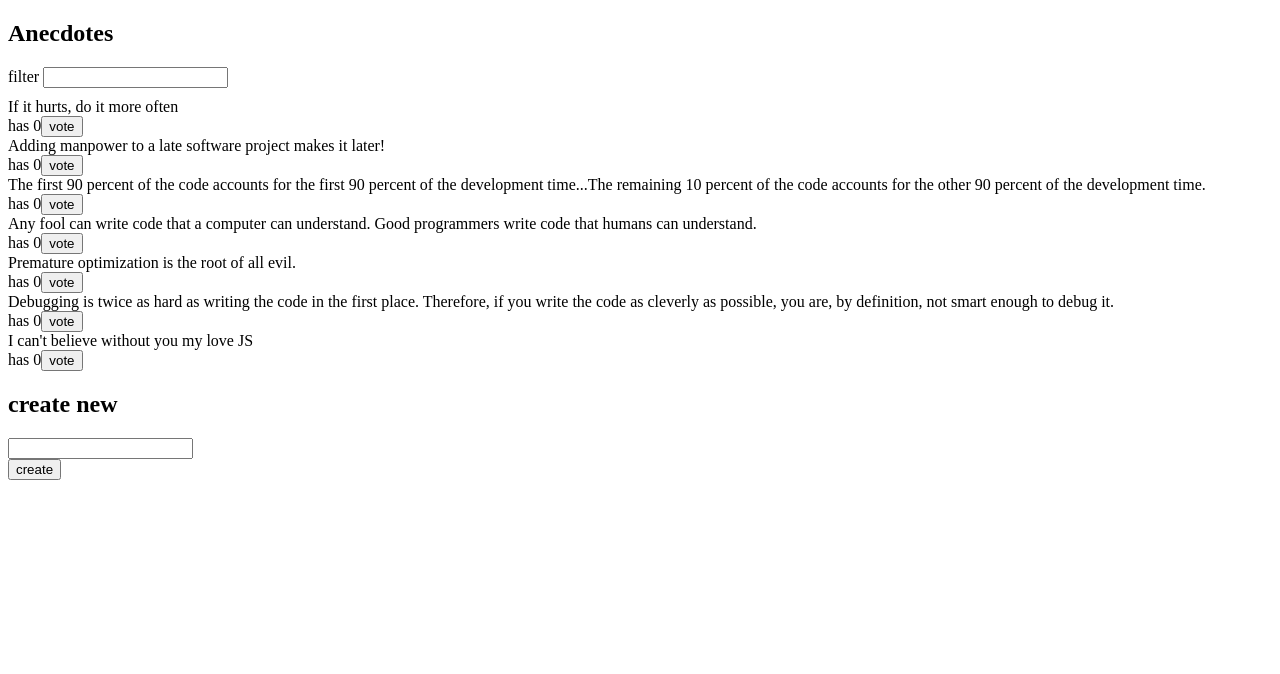
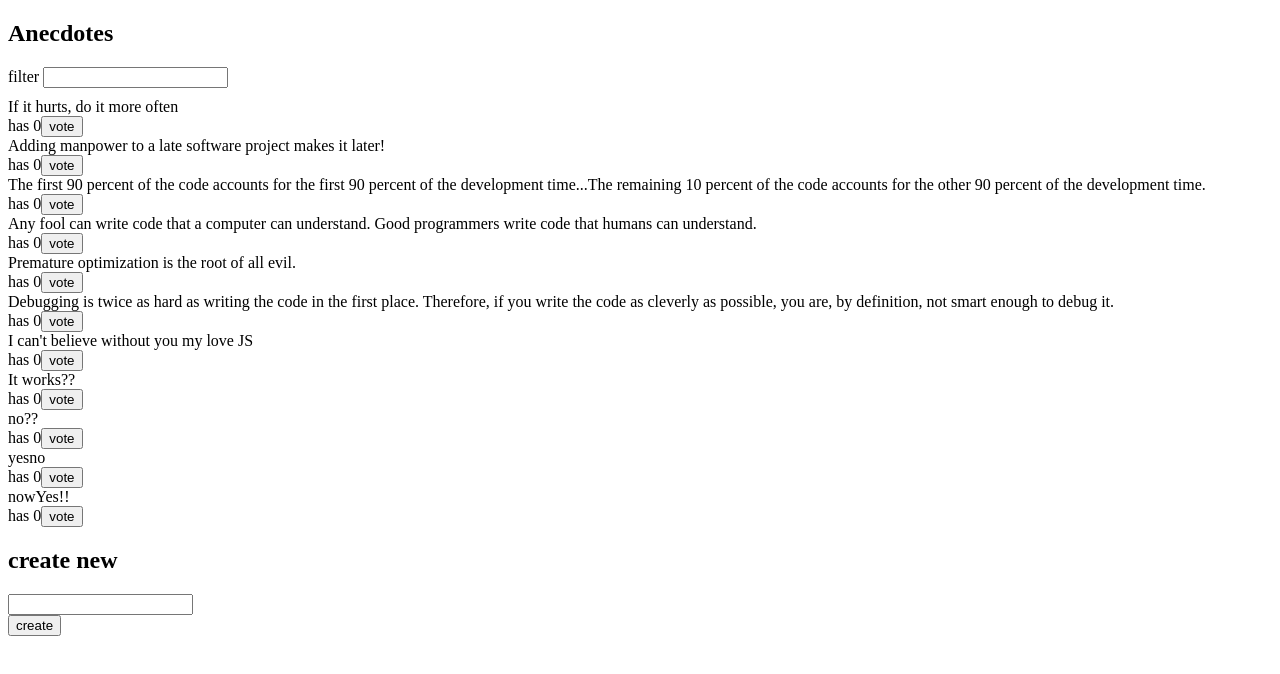
Before and after one commit to Jmiguel14/fullStack-bootCamp, a React (Create React App) app in the folder part6/anecdotes/: page / in a window 1280 px wide. Shown: the top 674 px of the page. Built offline with nearby package versions, Linux system fonts and the light colour scheme; data requests are answered from the project's data file.

Commit message:
anecdotes and the backend step4

```diff
--- a/part6/anecdotes/db.json
+++ b/part6/anecdotes/db.json
@@ -34,6 +34,26 @@
       "content": "I can't believe without you my love JS",
       "votes": 0,
       "id": "kLBPs3U"
+    },
+    {
+      "content": "It works??",
+      "votes": 0,
+      "id": "3pJg6VF"
+    },
+    {
+      "content": "no??",
+      "votes": 0,
+      "id": "H0RXl4v"
+    },
+    {
+      "content": "yesno",
+      "votes": 0,
+      "id": "ikSxymB"
+    },
+    {
+      "content": "nowYes!!",
+      "votes": 0,
+      "id": "uD7tPil"
     }
   ]
 }
--- a/part6/anecdotes/src/components/AnecdotesList.js
+++ b/part6/anecdotes/src/components/AnecdotesList.js
@@ -7,7 +7,7 @@ export const AnecdotesList = () => {
   console.log('render anecdoteList')
   const anecdotes = useSelector((state) => state.anecdotes);
   const dispatch = useDispatch();
-
+    console.log(anecdotes)
   const filter = useSelector(state => state.filter)
 
   const vote = (id) => {
--- a/part6/anecdotes/src/components/NewAnecdote.js
+++ b/part6/anecdotes/src/components/NewAnecdote.js
@@ -1,7 +1,6 @@
 import React from "react";
 import { useDispatch } from "react-redux";
 import { createAnecdote } from "../reducers/anecdoteReducer";
-import anecdoteService from "../services/anecdoteService";
 
 export const NewAnecdote = () => {
   console.log("render newAnecdote");
@@ -11,8 +10,7 @@ export const NewAnecdote = () => {
     e.preventDefault();
     const content = e.target.anecdote.value;
     e.target.anecdote.value = "";
-    const newAnecdote = await anecdoteService.createNewAnecdote(content);
-    dispatch(createAnecdote(newAnecdote));
+    dispatch(createAnecdote(content));
   };
 
   return (
--- a/part6/anecdotes/src/reducers/anecdoteReducer.js
+++ b/part6/anecdotes/src/reducers/anecdoteReducer.js
@@ -11,7 +11,7 @@ const reducer = (state = [], action) => {
       }
       return state.map(anecdote => anecdote.id === id ? changeAnecdote : anecdote)
     case 'NEW_ANECDOTE':
-      const newAnecdote = action.payload.anecdote
+      const newAnecdote = action.payload
       return [
         ...state,
         newAnecdote
@@ -27,8 +27,11 @@ export const registerVote = (id) => {
   return {type: 'VOTE', payload: { id }}
 }
 
-export const createAnecdote = (anecdote) => {
-  return {type: 'NEW_ANECDOTE', payload: { anecdote }}
+export const createAnecdote = (content) => {
+  return async dispatch => {
+    const newAnecdote = await anecdoteService.createNewAnecdote(content)
+    dispatch({type: 'NEW_ANECDOTE', payload: newAnecdote})
+  }
 }
 
 export const initializeAnecdotes = () => {
```
